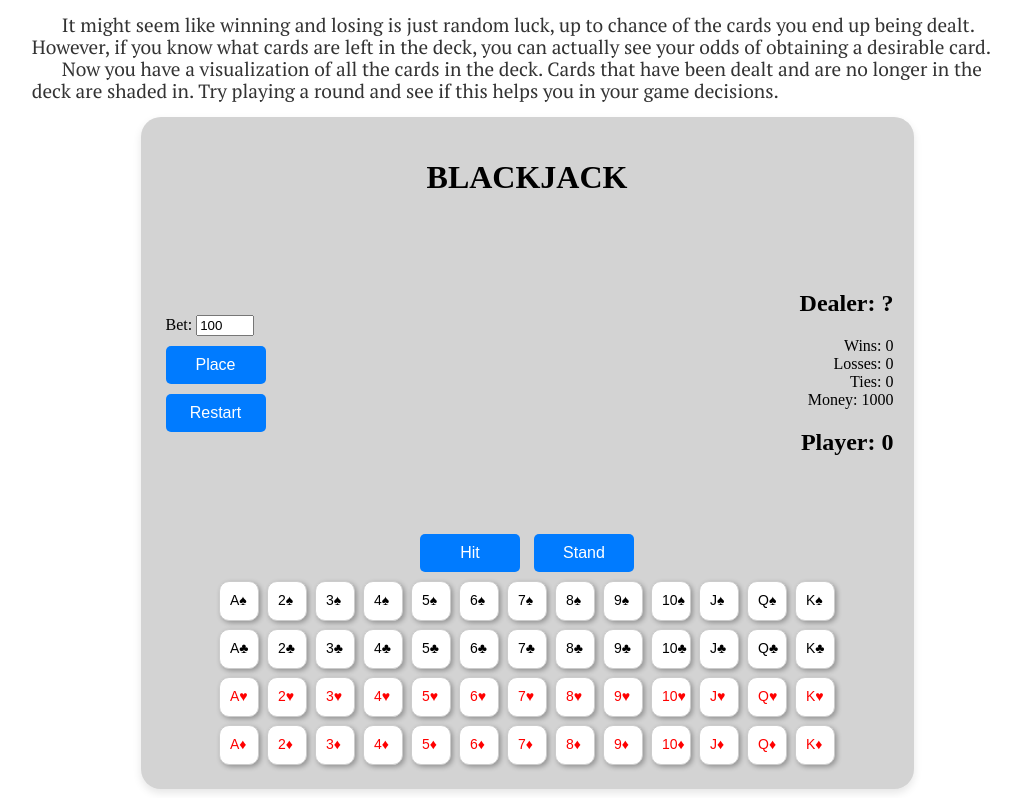
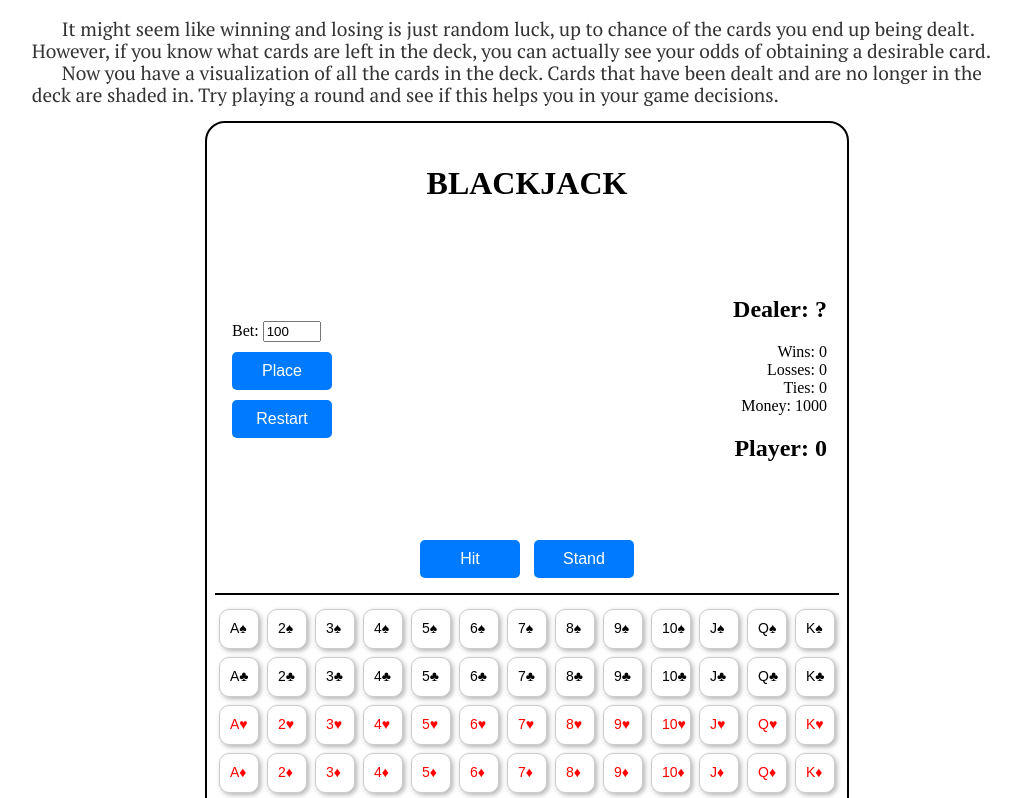
Before and after one commit to lukelin15/CardCounting, a SvelteKit app: page / in a window 1280 px wide. Shown: the part 820-1618 px from the top of the page, without its empty margins (113-1134 px from the left). Built offline with nearby package versions, Linux system fonts and the light colour scheme.

Commit message:
add ability to stop simulation and neater lines

```diff
--- a/src/components/Base.svelte
+++ b/src/components/Base.svelte
@@ -37,6 +37,7 @@
   let error = '';
   let betPlaced = false;
   let runningCount=0;
+  let stopSimulation = true;
 
   // only display overlay after animations
   // equations gets amount of extra cards dealt
@@ -63,6 +64,8 @@
     betAmount = 100;
     error = '';
     betPlaced = false;
+    runningCount = 0;
+    stopSimulation = true;
   }
 
   function shuffle() {
@@ -129,6 +132,7 @@
     playerHand = []
     dealerHand = []
     betPlaced = false;
+    runningCount = 0;
 
     setTimeout(() => {
       playerHand = deal([]);
@@ -211,6 +215,7 @@
   }
 
   async function simulateRounds(rounds) {
+    stopSimulation = false
     for (let i = 0; i < rounds; i++) {
 
       placeBet(100);
@@ -221,25 +226,29 @@
 
       determineWinner();
 
-      await new Promise(resolve => setTimeout(resolve, 50));
+      if (stopSimulation) {
+        stopSimulation = false
+        break;
+      }
+
+      await new Promise(resolve => setTimeout(resolve, 5000.0 / rounds));
     }
   }
 
   function calculateRunningCount(hand){
     if (deck.length == 0){
-      runningCount =0;
+      runningCount = 0;
     }
     for (let c of hand) {
       let val = c.slice(0, -1);
       if (val >=2 && val<=6) {
         runningCount += 1;
       } else if ([10, 'K', 'Q', 'J', 'A'].includes(val)) {
-          runningCount-=1;
+        runningCount -= 1;
       } else {
         runningCount += 0;
       }
     }
-      return runningCount;
   }
 
 
@@ -260,7 +269,7 @@
         <button on:click={() => placeBet(betAmount)} disabled={betPlaced}>Place</button>
         <button on:click={() => restart()}> Restart</button>
         {#if simulate}
-          <button on:click={() => simulateRounds(100)}>Simulate</button>
+          <button on:click={() => simulateRounds(10)}>Simulate</button>
         {/if}
         {#if error}
           <p>{error}</p>
@@ -345,11 +354,11 @@
     align-items: center;
     justify-content: center;
     width: 100%; /* Set this to match the container size you want */
-    max-width: 733px; /* As per the image's apparent width */
-    background: lightgray;
+    max-width: 600px; /* As per the image's apparent width */
+    background: white;
     border-radius: 20px;
+    border: 2px solid black;
     padding: 20px;
-    box-shadow: 0 4px 8px rgba(0, 0, 0, 0.1); /* Adjust shadow to your preference */
   }
 
 
@@ -402,7 +411,7 @@
 
   .overlay {
     position: absolute;
-    width: 50%;
+    width: 25%;
     height: 10%;
     display: flex;
     justify-content: center;
--- a/src/components/Stats.svelte
+++ b/src/components/Stats.svelte
@@ -15,12 +15,24 @@
   }
 </script>
 
+<div class="card-container">
+  {#each allCards as card}
+    <div class="card {deck.includes(card) || card === dealerSecondCard ? '' : 'drawn'}">
+      <Card card={card} width="40px" height="40px" normal=false/>
+    </div>
+  {/each}
+</div>
+
+
 <style>
   .card-container {
     display: flex;
     flex-wrap: wrap;
     justify-content: center;
     width: 624px;
+    margin-top: 10px;
+    padding-top: 10px;
+    border-top: 2px solid black;
   }
   .card {
     margin: 4px;
@@ -30,11 +42,3 @@
     opacity: 0.4;
   }
 </style>
-
-<div class="card-container">
-  {#each allCards as card}
-    <div class="card {deck.includes(card) || card === dealerSecondCard ? '' : 'drawn'}">
-      <Card card={card} width="40px" height="40px" normal=false/>
-    </div>
-  {/each}
-</div>
```
Lines whose indentation alone changed are shown as unchanged.
